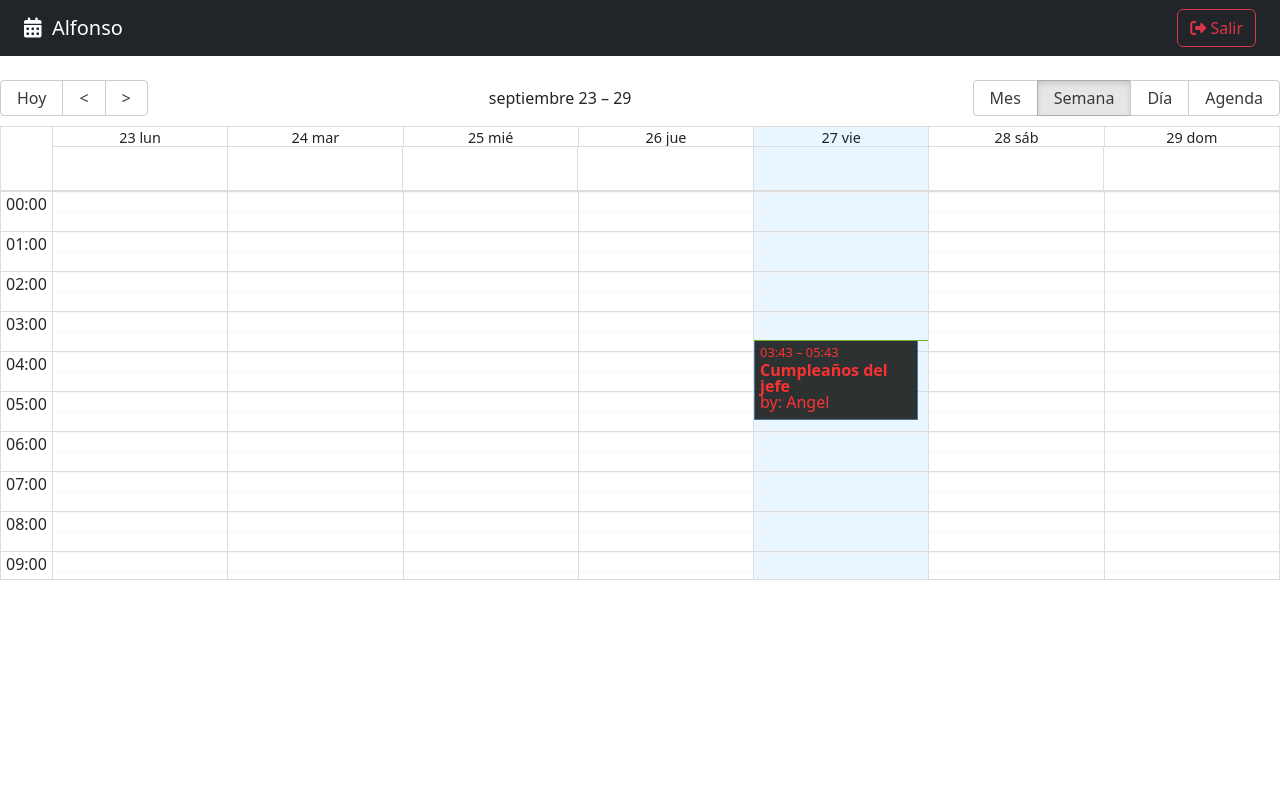
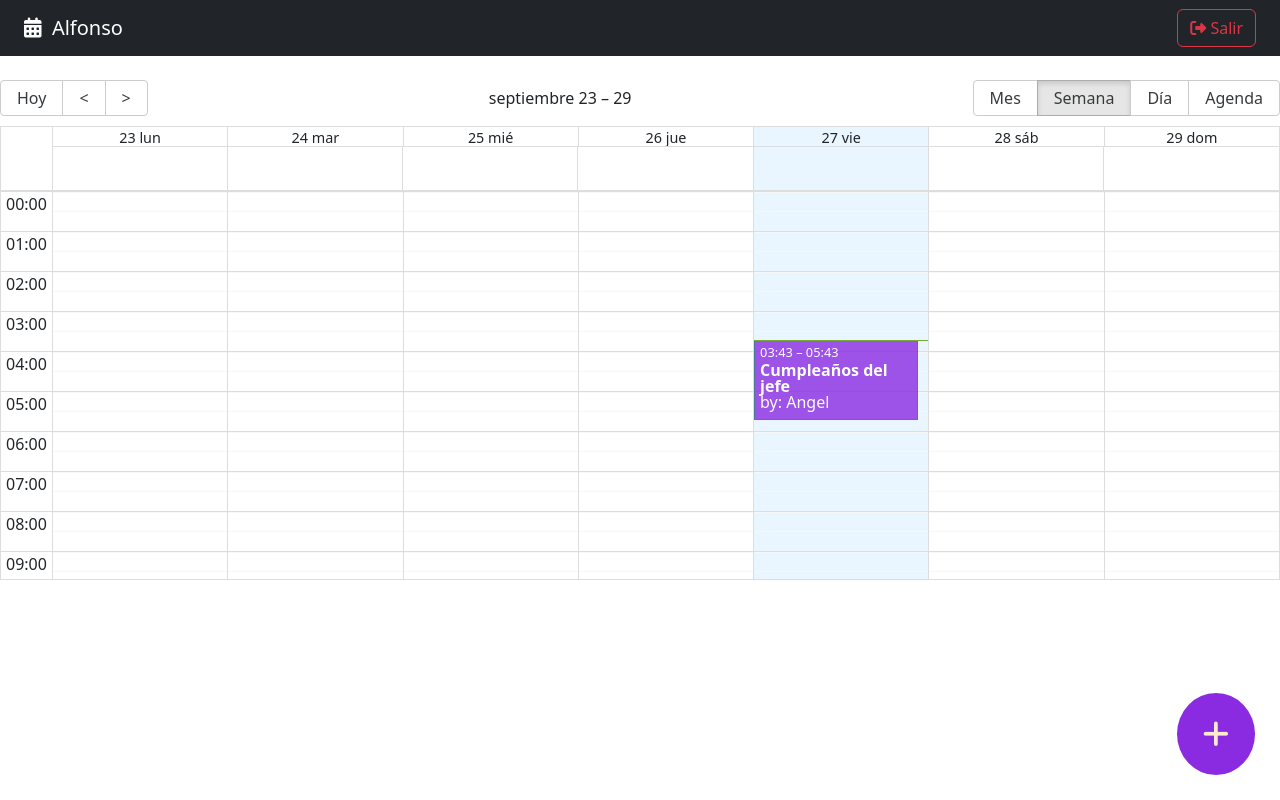
Before and after one commit to Angel-Illescas/CalendarApp, a React (Vite) app: page /auth in a window 1280 px wide. Built offline with nearby package versions, Linux system fonts and the light colour scheme.

Commit message:
feat(components): Create component FabAddNew.jsx

```diff
--- /dev/null
+++ b/src/calendar/components/FabAddNew.jsx
@@ -0,0 +1,32 @@
+
+import { addHours } from 'date-fns';
+import { useCalendarStore } from '../../hooks/useCalendarStore';
+import { useUiStore } from './../../hooks/useUiStore';
+export const FabAddNew = () => {
+
+    const { openDateModal } = useUiStore()
+    const { setActiveEvent } = useCalendarStore()
+
+    const handleClickNew = () => {
+        setActiveEvent({
+            title: "",
+            notes: "",
+            start: new Date(),
+            end: addHours(new Date(), 2),
+            bgColor: '#fafafa',
+            user: {
+                _id: '123',
+                name: 'Angel'
+            }
+        })
+        openDateModal()
+    }
+
+    return (
+        <button
+            className="btn btn-prymary fab"
+            onClick={handleClickNew}>
+            <i className="fas fa-plus"></i>
+        </button>
+    )
+}
--- a/src/calendar/index.js
+++ b/src/calendar/index.js
@@ -2,3 +2,4 @@
 export * from './pages/CalendarPage'
 export * from './components/CalendarEventBox'
 export * from './components/CalendarModal'
+export * from './components/FabAddNew'
--- a/src/calendar/pages/CalendarPage.jsx
+++ b/src/calendar/pages/CalendarPage.jsx
@@ -1,4 +1,4 @@
-import { CalendarEventBox, CalendarModal, Navbar } from '../'
+import { CalendarEventBox, CalendarModal, FabAddNew, Navbar } from '../'
 import 'react-big-calendar/lib/css/react-big-calendar.css'
 
 import { Calendar } from 'react-big-calendar'
@@ -12,10 +12,10 @@
 
 const eventStyleGetter = (event, star, end, isSelected) => {
   const style = {
-    backgroundColor: "black",
+    backgroundColor: "blueviolet",
     borderRadius: "0px",
     opacity: 0.8,
-    color: "red"
+    color: "white"
   }
   return { style }
 }
@@ -64,6 +64,7 @@
         onView={handleOnViewChange}
       />
       <CalendarModal />
+      <FabAddNew/>
     </>
   )
 }
--- a/src/styles.css
+++ b/src/styles.css
@@ -38,3 +38,19 @@
     outline: none;
     padding: 30px;
 }
+
+.fab{
+    border-radius:100% ;
+    bottom: 25px;
+    font-size: 30px;
+    padding: 25px;
+    position: fixed;
+    right: 25px;
+    background-color: blueviolet;
+    color: blanchedalmond;
+}
+
+.fab:hover{
+    background-color: rgb(69, 4, 72);
+    color: rgb(255, 255, 255);
+}
```
